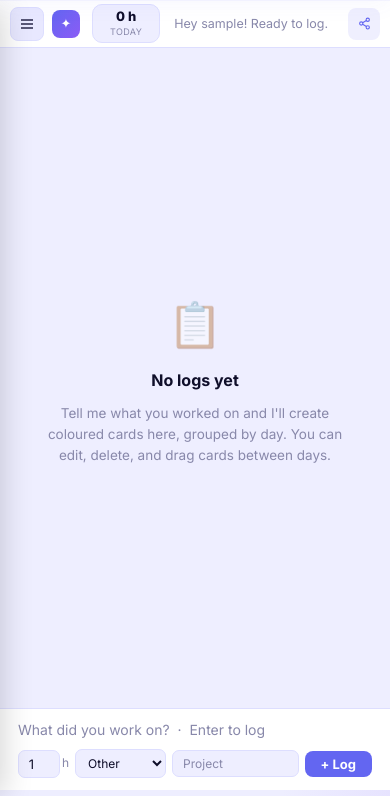
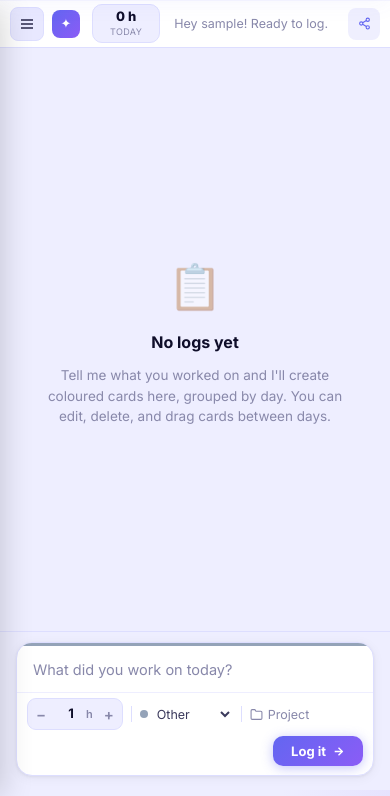
Before and after one commit to zaintahir5121/ZainPortfolio, an ASP.NET Core app: page /Logs in a window 390 px wide. Shown: the part 48-844 px from the top of the page. Run offline with ASP.NET Core 8, Linux system fonts and the light colour scheme; the visitor is signed in with stand-in values (Sample User, id 1); data that the repository does not hold is empty; the project's own start-up code is not run, and a stand-in starts its controllers and pages.

Commit message:
Redesign capture bar into attractive composer card with live accents
- 3px color accent stripe that updates live with category selection
- Colored dot next to category dropdown using CAT_COLORS map
- Hours stepper (−/+) with 0.25h increments, no spin arrows
- Gradient "Log it →" submit button with hover lift effect
- Focus glow ring on the composer card
- Folder icon for project input with datalist autocomplete
- Responsive footer that wraps cleanly on mobile

https://claude.ai/code/session_01FfSWPbQPnkAKWCutiknqef

```diff
--- a/worklog-mvc/Views/Logs/Index.cshtml
+++ b/worklog-mvc/Views/Logs/Index.cshtml
@@ -282,36 +282,69 @@
       }
     </div>
 
-    <!-- ── Persistent capture bar ── -->
+    <!-- ── Composer capture bar ── -->
     <div class="wb-capture" id="wbCapture">
-      <!-- Recent project chips (auto-populated) -->
+      <!-- Recent category/project chips (auto-populated) -->
       <div class="wb-proj-row" id="wbProjRow"></div>
-      <div class="wb-cap-inner">
-        <textarea id="wbInput" class="wb-cap-desc"
-                  placeholder="What did you work on?  ·  Enter to log"
+
+      <!-- Composer card -->
+      <div class="wb-composer" id="wbComposer">
+        <!-- Accent stripe — color tracks selected category -->
+        <div class="wb-comp-accent" id="wbCompAccent"></div>
+        <!-- Main textarea -->
+        <textarea id="wbInput" class="wb-comp-desc"
+                  placeholder="What did you work on today?"
                   rows="1"
                   onkeydown="wbQKeydown(event)"
                   oninput="wbAutosize(this)"></textarea>
-        <div class="wb-cap-fields">
-          <div class="wb-cap-hrs-wrap">
-            <input type="number" id="wbQHrs" class="wb-cap-hrs" value="1" min="0.25" max="24" step="0.25" title="Hours">
-            <span class="wb-cap-hlbl">h</span>
+        <!-- Footer controls -->
+        <div class="wb-comp-foot">
+          <!-- Hours stepper -->
+          <div class="wb-comp-hrs-group">
+            <button class="wb-comp-step" onclick="wbStepHrs(-0.5)" tabindex="-1" title="Less">−</button>
+            <div class="wb-comp-hval-wrap">
+              <input type="number" id="wbQHrs" class="wb-comp-hval" value="1" min="0.25" max="24" step="0.25">
+              <span class="wb-comp-hlbl">h</span>
+            </div>
+            <button class="wb-comp-step" onclick="wbStepHrs(0.5)" tabindex="-1" title="More">+</button>
           </div>
-          <select id="wbQCat" class="wb-cap-cat">
-            <option value="Development">Dev</option>
-            <option value="Meeting">Meeting</option>
-            <option value="Code Review">Review</option>
-            <option value="Testing">Testing</option>
-            <option value="Documentation">Docs</option>
-            <option value="DevOps">DevOps</option>
-            <option value="Research">Research</option>
-            <option value="Design">Design</option>
-            <option value="Other" selected>Other</option>
-          </select>
-          <input type="text" id="wbQProj" class="wb-cap-proj" placeholder="Project" list="wbProjectList">
-          <button class="wb-cap-add" id="wbSendBtn" onclick="wbQuickAdd()">+ Log</button>
+
+          <span class="wb-comp-sep"></span>
+
+          <!-- Category — colored dot + select -->
+          <div class="wb-comp-cat-wrap">
+            <span class="wb-comp-cat-dot" id="wbCompDot"></span>
+            <select id="wbQCat" class="wb-comp-cat" onchange="wbUpdateAccent()">
+              <option value="Development">Development</option>
+              <option value="Meeting">Meeting</option>
+              <option value="Code Review">Code Review</option>
+              <option value="Testing">Testing</option>
+              <option value="Documentation">Docs</option>
+              <option value="DevOps">DevOps</option>
+              <option value="Research">Research</option>
+              <option value="Design">Design</option>
+              <option value="Other" selected>Other</option>
+            </select>
+          </div>
+
+          <span class="wb-comp-sep"></span>
+
+          <!-- Project with folder icon -->
+          <div class="wb-comp-proj-wrap">
+            <svg class="wb-comp-proj-ico" width="13" height="13" viewBox="0 0 24 24" fill="none" stroke="currentColor" stroke-width="2"><path d="M22 19a2 2 0 0 1-2 2H4a2 2 0 0 1-2-2V5a2 2 0 0 1 2-2h5l2 3h9a2 2 0 0 1 2 2z"/></svg>
+            <input type="text" id="wbQProj" class="wb-comp-proj" placeholder="Project" list="wbProjectList">
+          </div>
+
+          <div class="wb-comp-spacer"></div>
+
+          <!-- Submit -->
+          <button class="wb-comp-submit" id="wbSendBtn" onclick="wbQuickAdd()">
+            Log it
+            <svg width="13" height="13" viewBox="0 0 24 24" fill="none" stroke="currentColor" stroke-width="2.5"><line x1="5" y1="12" x2="19" y2="12"/><polyline points="12 5 19 12 12 19"/></svg>
+          </button>
         </div>
       </div>
+
       <input type="date" id="wbDatePick" class="wb-date-inp" onchange="wbDatePicked(this.value)">
     </div>
 
@@ -946,6 +979,22 @@ function wbAutosize(el) {
   el.style.height = 'auto';
   el.style.height = Math.min(el.scrollHeight, 120) + 'px';
 }
+// ── Composer helpers ──────────────────────────────────────────────────────
+function wbUpdateAccent() {
+  const cat   = document.getElementById('wbQCat')?.value || 'Other';
+  const color = CAT_COLORS[cat] || '#94a3b8';
+  const accentEl = document.getElementById('wbCompAccent');
+  const dotEl    = document.getElementById('wbCompDot');
+  if (accentEl) accentEl.style.background = color;
+  if (dotEl)    dotEl.style.background    = color;
+}
+function wbStepHrs(delta) {
+  const el = document.getElementById('wbQHrs');
+  if (!el) return;
+  let v = Math.round((parseFloat(el.value) || 1) * 4) / 4;
+  v = Math.max(0.25, Math.min(24, v + delta));
+  el.value = v % 1 === 0 ? String(v) : v.toFixed(2);
+}
 
 // ── Standup chip helper ───────────────────────────────────────────────────
 async function wbStandupChip() {
@@ -1443,6 +1492,7 @@ async function wbSaveEdit(id) {
 
 // ── Init project picker on load ───────────────────────────────────────────
 wbInitProjectPicker();
+wbUpdateAccent();
 
 // ── Weekly Insight (non-blocking, loads after page ready) ─────────────────
 (async () => {
--- a/worklog-mvc/wwwroot/css/site.css
+++ b/worklog-mvc/wwwroot/css/site.css
@@ -1958,69 +1958,123 @@ body.wb-page .bmc-float:hover { opacity: 1; transform: scale(1.1) translateY(0);
    WorkLog Bot — Card Board
    ════════════════════════════════════════════════════════════ */
 
-/* ── Persistent capture bar ───────────────────────────────────────────────── */
+/* ── Capture bar outer shell ───────────────────────────────────────────────── */
 .wb-capture {
+  background: var(--bg);
+  border-top: 1px solid var(--line);
+  padding: 10px 16px;
+  padding-bottom: max(14px, calc(10px + env(safe-area-inset-bottom)));
+  flex-shrink: 0;
+}
+
+/* ── Composer card ───────────────────────────────────────────────────────── */
+.wb-composer {
   background: var(--white);
-  border-top: 1.5px solid var(--line);
-  padding: 10px 18px;
-  padding-bottom: max(12px, calc(10px + env(safe-area-inset-bottom)));
+  border: 1.5px solid var(--line);
+  border-radius: 16px;
+  overflow: hidden;
+  box-shadow: 0 2px 12px rgba(0,0,0,.05), 0 1px 3px rgba(0,0,0,.06);
+  transition: border-color .2s, box-shadow .22s;
+}
+.wb-composer:focus-within {
+  border-color: rgba(99,102,241,.45);
+  box-shadow: 0 4px 24px rgba(99,102,241,.1), 0 0 0 3px rgba(99,102,241,.07);
+}
+
+/* colour stripe — updated live with category */
+.wb-comp-accent {
+  height: 3px; width: 100%;
+  background: #94a3b8;
+  transition: background .22s;
+}
+
+/* main textarea */
+.wb-comp-desc {
+  display: block; width: 100%; box-sizing: border-box;
+  border: none; outline: none; background: transparent;
+  padding: 13px 16px 6px;
+  font-size: 14.5px; font-family: var(--font); color: var(--text); line-height: 1.55;
+  resize: none; overflow: hidden; min-height: 46px; max-height: 120px;
+}
+.wb-comp-desc::placeholder { color: var(--muted); }
+
+/* footer controls row */
+.wb-comp-foot {
+  display: flex; align-items: center; gap: 4px;
+  padding: 5px 10px 9px;
+  border-top: 1px solid var(--bg);
+  flex-wrap: wrap; row-gap: 6px;
+}
+
+/* hours stepper */
+.wb-comp-hrs-group {
+  display: flex; align-items: center; gap: 0;
+  background: var(--bg); border: 1px solid var(--line); border-radius: 9px; overflow: hidden;
   flex-shrink: 0;
 }
-.wb-cap-inner {
-  display: flex; align-items: flex-start; gap: 12px;
-}
-.wb-cap-desc {
-  flex: 1; border: none; background: transparent; outline: none;
-  font-size: 14px; font-family: var(--font); color: var(--text); line-height: 1.6;
-  resize: none; overflow: hidden; min-height: 22px; max-height: 100px; padding: 0;
-}
-.wb-cap-desc::placeholder { color: var(--muted); }
-.wb-cap-fields {
-  display: flex; align-items: center; gap: 6px; flex-shrink: 0;
-}
-.wb-cap-hrs-wrap { display: flex; align-items: center; gap: 2px; }
-.wb-cap-hrs {
-  width: 42px; text-align: center;
-  border: 1px solid var(--line); border-radius: 7px;
-  background: var(--bg); padding: 5px 4px;
-  font-size: 13px; font-family: var(--font); color: var(--text); outline: none;
-  transition: border-color .15s;
-}
-.wb-cap-hrs:focus { border-color: var(--accent); }
-.wb-cap-hlbl { font-size: 12px; color: var(--muted); }
-.wb-cap-cat {
-  border: 1px solid var(--line); border-radius: 7px;
-  background: var(--bg); padding: 5px 8px;
-  font-size: 12px; font-family: var(--font); color: var(--text);
-  outline: none; cursor: pointer; transition: border-color .15s;
-}
-.wb-cap-cat:focus { border-color: var(--accent); }
-.wb-cap-proj {
-  border: 1px solid var(--line); border-radius: 7px;
-  background: var(--bg); padding: 5px 10px;
-  font-size: 12px; font-family: var(--font); color: var(--text);
-  width: 120px; outline: none; transition: border-color .15s;
-}
-.wb-cap-proj:focus { border-color: var(--accent); }
-.wb-cap-proj::placeholder { color: var(--muted); }
-.wb-cap-add {
-  padding: 5px 16px; background: var(--accent); color: #fff;
-  border: none; border-radius: 8px;
-  font-size: 13px; font-weight: 700; font-family: var(--font);
+.wb-comp-step {
+  width: 26px; height: 30px; border: none; background: transparent;
+  color: var(--muted); font-size: 15px; font-weight: 600; line-height: 1;
+  cursor: pointer; display: flex; align-items: center; justify-content: center;
+  transition: background .12s, color .12s; padding: 0; flex-shrink: 0;
+}
+.wb-comp-step:hover { background: var(--line); color: var(--text); }
+.wb-comp-hval-wrap { display: flex; align-items: baseline; gap: 1px; padding: 0 3px; }
+.wb-comp-hval {
+  width: 28px; border: none; background: transparent; outline: none;
+  text-align: center; font-size: 13px; font-weight: 700; font-family: var(--font);
+  color: var(--text); padding: 0;
+  -moz-appearance: textfield;
+}
+.wb-comp-hval::-webkit-outer-spin-button,
+.wb-comp-hval::-webkit-inner-spin-button { -webkit-appearance: none; }
+.wb-comp-hlbl { font-size: 11px; font-weight: 600; color: var(--muted); }
+
+/* separators */
+.wb-comp-sep { width: 1px; height: 16px; background: var(--line); flex-shrink: 0; margin: 0 4px; }
+.wb-comp-spacer { flex: 1; min-width: 8px; }
+
+/* category selector */
+.wb-comp-cat-wrap { display: flex; align-items: center; gap: 5px; flex-shrink: 0; }
+.wb-comp-cat-dot {
+  width: 8px; height: 8px; border-radius: 50%;
+  background: #94a3b8; flex-shrink: 0; transition: background .22s;
+}
+.wb-comp-cat {
+  border: none; background: transparent; outline: none;
+  font-size: 12.5px; font-family: var(--font); color: var(--text-2);
+  cursor: pointer; padding: 0; max-width: 110px;
+}
+
+/* project input */
+.wb-comp-proj-wrap { display: flex; align-items: center; gap: 5px; min-width: 80px; flex: 1; }
+.wb-comp-proj-ico { color: var(--muted); flex-shrink: 0; }
+.wb-comp-proj {
+  border: none; background: transparent; outline: none;
+  font-size: 12.5px; font-family: var(--font); color: var(--text-2);
+  width: 100%; min-width: 50px;
+}
+.wb-comp-proj::placeholder { color: var(--muted); }
+
+/* gradient submit button */
+.wb-comp-submit {
+  display: flex; align-items: center; gap: 6px;
+  padding: 7px 18px; border: none; border-radius: 10px;
+  background: linear-gradient(135deg, var(--accent) 0%, var(--accent-2) 100%);
+  color: #fff; font-size: 13px; font-weight: 700; font-family: var(--font);
   cursor: pointer; white-space: nowrap; flex-shrink: 0;
-  transition: background .15s, transform .12s;
-}
-.wb-cap-add:hover { background: var(--accent-2); }
-.wb-cap-add:active { transform: scale(.96); }
-.wb-cap-add:disabled { opacity: .45; cursor: default; transform: none; }
-
-/* Mobile: stack description above fields */
-@media (max-width: 620px) {
-  .wb-cap-inner { flex-direction: column; gap: 8px; }
-  .wb-cap-desc { width: 100%; }
-  .wb-cap-fields { flex-wrap: wrap; width: 100%; }
-  .wb-cap-proj { flex: 1; width: auto; min-width: 80px; }
-  .wb-cap-add { margin-left: auto; }
+  box-shadow: 0 2px 12px rgba(99,102,241,.38);
+  transition: box-shadow .18s, transform .14s, opacity .15s;
+}
+.wb-comp-submit:hover { box-shadow: 0 4px 20px rgba(99,102,241,.52); transform: translateY(-1px); }
+.wb-comp-submit:active { transform: scale(.96) translateY(0); }
+.wb-comp-submit:disabled { opacity: .4; cursor: default; transform: none; box-shadow: none; }
+
+/* Mobile: footer wraps, submit goes full-width last */
+@media (max-width: 520px) {
+  .wb-comp-spacer { display: none; }
+  .wb-comp-submit { margin-left: auto; }
+  .wb-comp-cat { max-width: 80px; }
 }
 
 /* ── Status bar (kept for backward compat, now hidden) ── */
```
